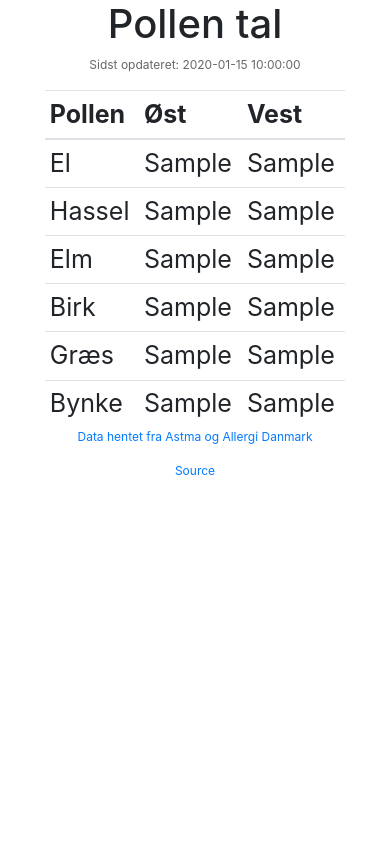
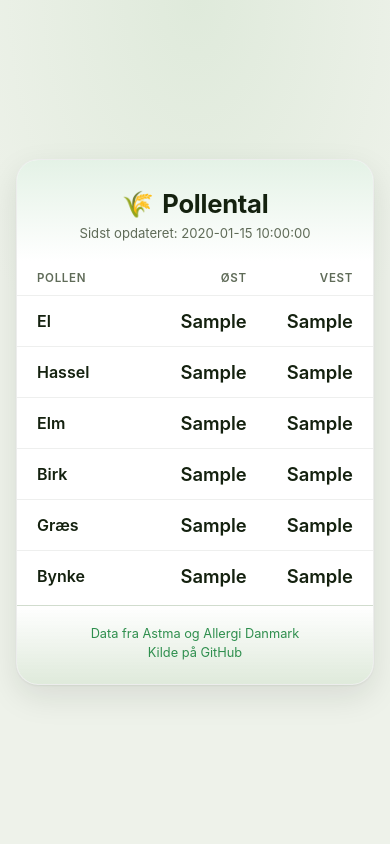
Before and after one commit to axlroden/pollen, a Python web app: template app/templates/index.html in a window 390 px wide. Run offline with Jinja, Linux system fonts and the light colour scheme; the template is opened without the code that fills it: most values are stand-ins (such as "Sample title", 1, 10 or a date in 2020); some libraries are stand-ins or nearby versions.

Commit message:
Restyle UI + modernize iOS/PWA web-app tags
Styling:
- Self-contained card design (drop Bootstrap CDN), dark-mode aware
  via prefers-color-scheme, tabular-figure counts, muted zero values.
- Rebuilt index.html with semantic table markup and a zero-muting macro.

iOS / PWA:
- Add standards-based mobile-web-app-capable + theme-color (light/dark).
- viewport-fit=cover with env(safe-area-inset-*) padding for the notch.
- Remove maximum-scale/user-scalable=no (restores pinch-zoom, a11y).
- manifest: theme/background colors, scope, lang, maskable icon purpose.

Co-Authored-By: Claude Opus 4.8 <noreply@anthropic.com>

```diff
--- a/app/static/pollen.css
+++ b/app/static/pollen.css
@@ -1,10 +1,163 @@
-.table {
-    margin: 0 auto;
-    width: 300px !important;
-    font-size: 25px;
+:root {
+  --bg: #eef2ea;
+  --bg-accent: #dfeadb;
+  --card: #ffffff;
+  --card-border: rgba(20, 33, 15, 0.08);
+  --shadow: 0 1px 2px rgba(20, 33, 15, 0.06), 0 12px 32px rgba(20, 33, 15, 0.10);
+  --text: #14210f;
+  --muted: #5f6b58;
+  --accent: #2f8f4e;
+  --accent-soft: #e4f2e6;
+  --row-border: rgba(20, 33, 15, 0.07);
+  --zero: #b1bba8;
 }
 
-p {
-    color:rgba(0,0,0,0.6);
-    font-size: 12px;
+@media (prefers-color-scheme: dark) {
+  :root {
+    --bg: #0e130c;
+    --bg-accent: #141b10;
+    --card: #171d13;
+    --card-border: rgba(255, 255, 255, 0.08);
+    --shadow: 0 1px 2px rgba(0, 0, 0, 0.4), 0 14px 34px rgba(0, 0, 0, 0.45);
+    --text: #e7efe2;
+    --muted: #94a08b;
+    --accent: #6ec178;
+    --accent-soft: rgba(110, 193, 120, 0.14);
+    --row-border: rgba(255, 255, 255, 0.07);
+    --zero: #58614f;
+  }
 }
+
+* {
+  box-sizing: border-box;
+}
+
+html {
+  -webkit-text-size-adjust: 100%;
+}
+
+body {
+  margin: 0;
+  min-height: 100dvh;
+  display: flex;
+  align-items: center;
+  justify-content: center;
+  padding: calc(env(safe-area-inset-top) + 24px)
+           calc(env(safe-area-inset-right) + 16px)
+           calc(env(safe-area-inset-bottom) + 24px)
+           calc(env(safe-area-inset-left) + 16px);
+  font-family: -apple-system, BlinkMacSystemFont, "Segoe UI", Roboto, Helvetica, Arial, sans-serif;
+  color: var(--text);
+  background: radial-gradient(120% 90% at 50% 0%, var(--bg-accent) 0%, var(--bg) 55%) fixed;
+  -webkit-font-smoothing: antialiased;
+}
+
+.card {
+  width: 100%;
+  max-width: 420px;
+  background: var(--card);
+  border: 1px solid var(--card-border);
+  border-radius: 22px;
+  box-shadow: var(--shadow);
+  overflow: hidden;
+}
+
+.card-header {
+  text-align: center;
+  padding: 28px 24px 20px;
+  background: linear-gradient(180deg, var(--accent-soft) 0%, transparent 100%);
+}
+
+.card-header h1 {
+  margin: 0;
+  font-size: 1.6rem;
+  font-weight: 700;
+  letter-spacing: -0.01em;
+}
+
+.card-header .leaf {
+  margin-right: 0.35em;
+}
+
+.updated {
+  margin: 6px 0 0;
+  font-size: 0.82rem;
+  color: var(--muted);
+}
+
+.pollen-table {
+  width: 100%;
+  border-collapse: collapse;
+  font-variant-numeric: tabular-nums;
+}
+
+.pollen-table th,
+.pollen-table td {
+  padding: 14px 20px;
+  border-top: 1px solid var(--row-border);
+}
+
+.pollen-table thead th {
+  border-top: none;
+  padding-top: 10px;
+  padding-bottom: 10px;
+  font-size: 0.72rem;
+  font-weight: 600;
+  text-transform: uppercase;
+  letter-spacing: 0.06em;
+  color: var(--muted);
+}
+
+.pollen-table thead th:first-child {
+  text-align: left;
+}
+
+.pollen-table thead th:not(:first-child),
+.pollen-table td.val {
+  text-align: right;
+  width: 78px;
+}
+
+.pollen-table tbody th {
+  text-align: left;
+  font-weight: 600;
+  font-size: 1rem;
+}
+
+.pollen-table td.val {
+  font-size: 1.15rem;
+  font-weight: 600;
+  font-feature-settings: "tnum";
+}
+
+.pollen-table td.val.zero {
+  color: var(--zero);
+  font-weight: 500;
+}
+
+.pollen-table tbody tr:last-child th,
+.pollen-table tbody tr:last-child td {
+  padding-bottom: 18px;
+}
+
+.card-footer {
+  padding: 16px 24px calc(20px + env(safe-area-inset-bottom));
+  border-top: 1px solid var(--row-border);
+  text-align: center;
+  background: linear-gradient(0deg, var(--bg-accent) 0%, transparent 100%);
+}
+
+.card-footer p {
+  margin: 4px 0;
+  font-size: 0.8rem;
+  color: var(--muted);
+}
+
+.card-footer a {
+  color: var(--accent);
+  text-decoration: none;
+}
+
+.card-footer a:hover {
+  text-decoration: underline;
+}
--- a/app/templates/bootstrap.html
+++ b/app/templates/bootstrap.html
@@ -8,18 +8,21 @@
 
     {%- block metas %}
     <meta charset="utf-8" />
-    <meta name="viewport" content = "width = device-width, initial-scale = 1.0, minimum-scale = 1, maximum-scale = 1, user-scalable = no" />
+    <meta name="viewport" content="width=device-width, initial-scale=1, viewport-fit=cover" />
+    <meta name="description" content="Danske pollental" />
+    <!-- Standards-based (Chrome/Android + iOS) -->
+    <meta name="mobile-web-app-capable" content="yes" />
+    <meta name="application-name" content="Pollental" />
+    <meta name="theme-color" content="#eef2ea" media="(prefers-color-scheme: light)" />
+    <meta name="theme-color" content="#0e130c" media="(prefers-color-scheme: dark)" />
+    <!-- iOS home-screen web app -->
     <meta name="apple-mobile-web-app-title" content="Pollental" />
-    <meta name="apple-mobile-web-app-capable" content="yes">
-    <meta name="apple-mobile-web-app-status-bar-style" content="black" />
-    <link rel="apple-touch-icon" href="/static/pollen.png">
-    <meta name="description" content="Danske pollen tal">
+    <meta name="apple-mobile-web-app-capable" content="yes" />
+    <meta name="apple-mobile-web-app-status-bar-style" content="default" />
+    <link rel="apple-touch-icon" href="/static/pollen.png" />
     {%- endblock metas %}
 
     {%- block styles %}
-    <!-- Bootstrap -->
-    <link rel="stylesheet" href="https://stackpath.bootstrapcdn.com/bootstrap/4.3.1/css/bootstrap.min.css" integrity="sha384-ggOyR0iXCbMQv3Xipma34MD+dH/1fQ784/j6cY/iJTQUOhcWr7x9JvoRxT2MZw1T" crossorigin="anonymous">
-
     {%- endblock styles %}
     {%- endblock head %}
   </head>
--- a/app/templates/index.html
+++ b/app/templates/index.html
@@ -1,56 +1,37 @@
  {%- extends "base.html" %}
 
+ {% macro cell(v) -%}
+ <td class="val{{ ' zero' if v == '0' else '' }}">{{ v }}</td>
+ {%- endmacro %}
+
  {% block content %}
-   <div class="container">
-     <div class="pollen">
-        <h1 class="text-center">Pollen tal</h1>
-        <p class="text-center" id="last_updated">Sidst opdateret: {{ last_updated }}</p>
-     </div>
-     <div class="table table-hover table-responsive table-sm">
-        <table class="table">
+   <main class="card">
+     <header class="card-header">
+       <h1><span class="leaf">🌾</span>Pollental</h1>
+       <p class="updated">Sidst opdateret: {{ last_updated }}</p>
+     </header>
+
+     <table class="pollen-table">
        <thead>
          <tr>
-                    <th>Pollen</th>
-                    <th>Øst</th>
-                    <th>Vest</th>
+           <th scope="col">Pollen</th>
+           <th scope="col">Øst</th>
+           <th scope="col">Vest</th>
          </tr>
        </thead>
        <tbody>
-                <tr>
-                    <td>El</td>
-                    <td id="el-øst">{{ el_øst }}</td>
-                    <td id="el-vest">{{ el_vest }}</td>
-                </tr>
-                <tr>
-                    <td>Hassel</td>
-                    <td id="hassel-øst">{{ hassel_øst }}</td>
-                    <td id="hassel-vest">{{ hassel_vest }}</td>
-                </tr>
-                <tr>
-                    <td>Elm</td>
-                    <td id="elm-øst">{{ elm_øst }}</td>
-                    <td id="elm-vest">{{ elm_vest }}</td>
-                </tr>
-                <tr>
-                    <td>Birk</td>
-                    <td id="birk-øst">{{ birk_øst }}</td>
-                    <td id="birk-vest">{{ birk_vest }}</td>
-                </tr>
-                <tr>
-                    <td>Græs</td>
-                    <td id="græs-øst">{{ græs_øst }}</td>
-                    <td id="græs-vest">{{ græs_vest }}</td>
-                </tr>
-                <tr>
-                    <td>Bynke</td>
-                    <td id="bynke-øst">{{ bynke_øst }}</td>
-                    <td id="bynke-vest">{{ bynke_vest }}</td>
-                </tr>
+         <tr><th scope="row">El</th>{{ cell(el_øst) }}{{ cell(el_vest) }}</tr>
+         <tr><th scope="row">Hassel</th>{{ cell(hassel_øst) }}{{ cell(hassel_vest) }}</tr>
+         <tr><th scope="row">Elm</th>{{ cell(elm_øst) }}{{ cell(elm_vest) }}</tr>
+         <tr><th scope="row">Birk</th>{{ cell(birk_øst) }}{{ cell(birk_vest) }}</tr>
+         <tr><th scope="row">Græs</th>{{ cell(græs_øst) }}{{ cell(græs_vest) }}</tr>
+         <tr><th scope="row">Bynke</th>{{ cell(bynke_øst) }}{{ cell(bynke_vest) }}</tr>
        </tbody>
      </table>
-    </div>
-    <div class="container">
-        <p class="text-center"><a href="https://www.astma-allergi.dk">Data hentet fra Astma og Allergi Danmark</a></p>
-        <p class="text-center"><a class="github-button" href="https://github.com/axlroden/pollen" data-size="large" aria-label="pollen on GitHub">Source</a><script async defer src="https://buttons.github.io/buttons.js"></script></p>
-    </div>
+
+     <footer class="card-footer">
+       <p><a href="https://www.astma-allergi.dk">Data fra Astma og Allergi Danmark</a></p>
+       <p><a href="https://github.com/axlroden/pollen">Kilde på GitHub</a></p>
+     </footer>
+   </main>
  {%- endblock %}
```
Also changed, not shown: app/static/manifest.json. Lines whose indentation alone changed are shown as unchanged.
